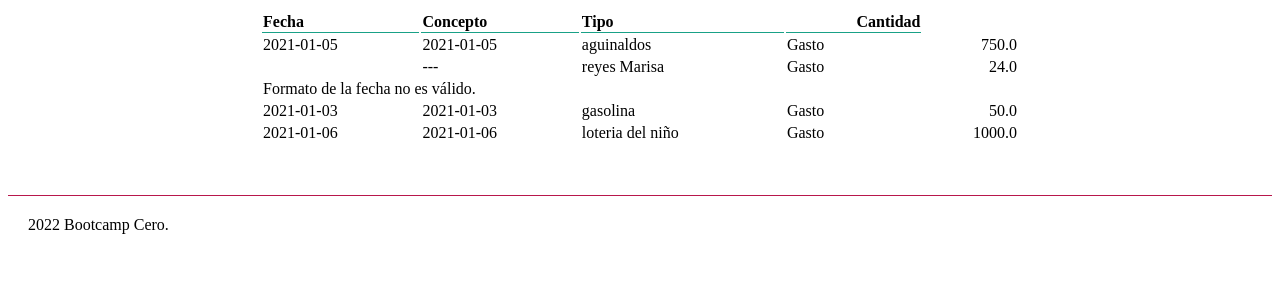
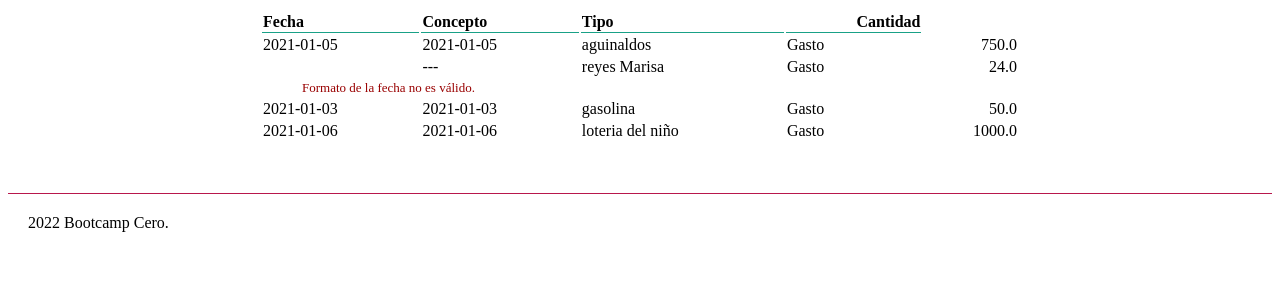
Before and after one commit to aleriig/hello_flask, a Flask app: page / in a window 1280 px wide. Shown: the part 83-383 px from the top of the page. Run offline with Flask 2, Linux system fonts and the light colour scheme.

Commit message:
feat: formato css del mensaje de error

```diff
--- a/balance/static/css/styles.css
+++ b/balance/static/css/styles.css
@@ -49,3 +49,9 @@ table.paper{
     padding: 20px;
     color: red;
 }
+
+table.paper .error {
+    font-size: small;
+    padding-left: 40px;
+    color: #990000;
+  }
```
